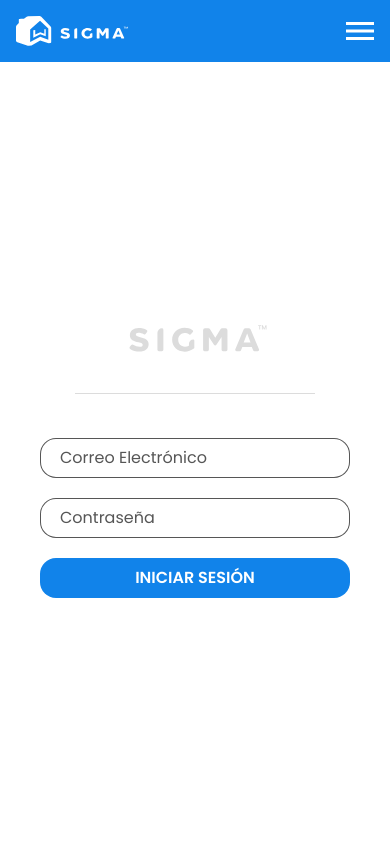
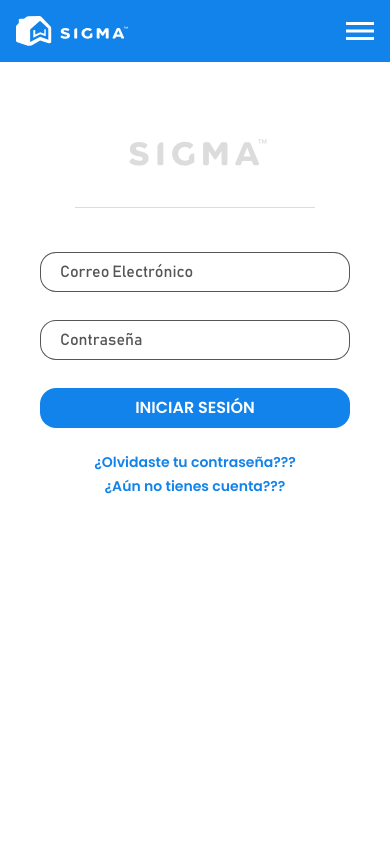
Before and after one commit to pvidubs/sigma, a Vue app: page /login in a window 390 px wide. Shown: the top 844 px of the page. Built offline with nearby package versions, Linux system fonts and the light colour scheme.

Commit message:
responsive design for login

```diff
--- a/src/App.vue
+++ b/src/App.vue
@@ -11,7 +11,7 @@
   <main>
     <RouterView />
   </main>
-  <!-- <footer>
+  <footer>
     <FooterSection />
-  </footer> -->
+  </footer>
 </template>
--- a/src/components/UserInput.vue
+++ b/src/components/UserInput.vue
@@ -1,18 +1,29 @@
 <script setup>
-import { RouterLink, RouterView } from "vue-router";
-defineProps({
+import { computed, ref } from "vue";
+const props = defineProps({
   type: String,
   placeholder: String,
+});
+
+const visibility = ref("invisible");
+
+const validationError = computed(() => {
+  return props.type === "email"
+    ? "El correo electrónico no es válido"
+    : "Ingrese una contraseña válida";
 });
 </script>
 
 <template>
-  <div class="w-full">
+  <div class="w-full font-bahnschrift">
     <input
-      class="scoped-border scoped-placeholder w-full py-2 px-5 font-poppins text-gray-400"
+      class="scoped-border scoped-placeholder w-full py-2 lg:py-3 px-5 lg:px-6 font-semibold text-gray-400 text-base lg:text-2xl"
       :type="type"
       :placeholder="placeholder"
     />
+    <span class="text-alert text-sm lg:text-xl italic font-semibold pl-5" :class="visibility"
+      >{{ validationError }}...</span
+    >
   </div>
 </template>
 
@@ -22,17 +33,19 @@
   border-radius: 16px;
   box-shadow: inset 0 0 0 1px #565656;
 }
+
 .scoped-border:focus {
   @apply shadow-none ring-0 border-0 outline-none;
   box-shadow: inset 0 0 0 2px #333333;
 }
 
-.scoped-error {
+.scoped-border-error {
   @apply shadow-none ring-0 border-0 outline-none;
   box-shadow: inset 0 0 0 2px #aa1530;
 }
 
 .scoped-placeholder::placeholder {
   color: #565656;
+  font-weight: 400;
 }
 </style>
--- a/src/router/index.js
+++ b/src/router/index.js
@@ -1,47 +1,52 @@
-import { createRouter, createWebHistory } from 'vue-router';
+import { createRouter, createWebHistory } from "vue-router";
 
 const router = createRouter({
   history: createWebHistory(import.meta.env.BASE_URL),
   routes: [
     {
-            path: '/',
-            name: 'home',
-            component: () => import('../views/HomeView.vue'),
+      path: "/",
+      name: "home",
+      component: () => import("../views/HomeView.vue"),
     },
     {
-            path: '/help',
-            name: 'help',
-            component: () => import('../views/HelpView.vue'),
+      path: "/help",
+      name: "help",
+      component: () => import("../views/HelpView.vue"),
     },
     {
-            path: '/buy',
-            name: 'buy',
-            component: () => import('../views/BuyView.vue'),
+      path: "/buy",
+      name: "buy",
+      component: () => import("../views/BuyView.vue"),
     },
     {
-            path: '/rent',
-            name: 'rent',
-            component: () => import('../views/RentView.vue'),
+      path: "/rent",
+      name: "rent",
+      component: () => import("../views/RentView.vue"),
     },
     {
-            path: '/sell',
-            name: 'sell',
-            component: () => import('../views/SellView.vue'),
+      path: "/sell",
+      name: "sell",
+      component: () => import("../views/SellView.vue"),
     },
     {
-            path: '/login',
-            name: 'login',
-            component: () => import('../views/LoginView.vue'),
+      path: "/login",
+      name: "login",
+      component: () => import("../views/LoginView.vue"),
     },
     {
-            path: '/post',
-            name: 'post',
-            component: () => import('../views/PostView.vue'),
+      path: "/signup",
+      name: "signup",
+      component: () => import("../views/SignupView.vue"),
     },
     {
-            path: '/about',
-            name: 'about',
-            component: () => import('../views/AboutView.vue'),
+      path: "/post",
+      name: "post",
+      component: () => import("../views/PostView.vue"),
+    },
+    {
+      path: "/about",
+      name: "about",
+      component: () => import("../views/AboutView.vue"),
     },
   ],
 });
--- a/src/views/LoginView.vue
+++ b/src/views/LoginView.vue
@@ -1,4 +1,5 @@
 <script setup>
+import { RouterLink } from "vue-router";
 import UserInput from "../components/UserInput.vue";
 import SigmaVerticalIcon from "../components/icons/SigmaVerticalIcon.vue";
 import SigmaIsotypeIcon from "../components/icons/SigmaIsotypeIcon.vue";
@@ -7,23 +8,33 @@
 <template>
   <div class="px-10">
     <div
-      class="height-scoped flex flex-col lg:flex-row gap-5 lg:gap-20 justify-center items-center"
+      class="height-scoped flex flex-col lg:flex-row gap-5 lg:gap-20 pt-14 lg:pt-0 lg:justify-center items-center"
     >
       <figure>
         <SigmaIsotypeIcon color="gray-100" class="w-44 block lg:hidden" />
-        <SigmaVerticalIcon color="gray-100" class="w-60 hidden lg:block" />
+        <SigmaVerticalIcon color="gray-100" class="w-72 xl:w-80 hidden lg:block" />
       </figure>
       <!-- Horizontal/Vertical Line -->
-      <div class="w-60 h-0 lg:w-0 lg:h-72 border-b lg:border-l border-gray-100"></div>
-      <form class="w-full lg:w-96 flex flex-col gap-5 mt-6" novalidate>
+      <div class="w-60 h-0 lg:w-0 lg:h-96 border-b lg:border-l border-gray-100"></div>
+      <form class="w-full scoped-width flex flex-col gap-1 lg:gap-2 mt-6" novalidate>
         <UserInput type="email" placeholder="Correo Electrónico" />
         <UserInput type="password" placeholder="Contraseña" />
         <button
           type="submit"
-          class="w-full py-2 px-5 rounded-2xl bg-sigma font-poppins font-semibold text-white"
+          class="w-full py-2 lg:py-3 px-5 rounded-2xl bg-sigma font-poppins font-semibold text-white text-base lg:text-2xl"
         >
           INICIAR SESIÓN
         </button>
+        <a
+          href="#"
+          class="text-center lg:text-left text-sigma font-poppins font-semibold text-sm lg:text-xl hover:underline mt-5"
+          >¿Olvidaste tu contraseña???</a
+        >
+        <RouterLink
+          to="/signup"
+          class="text-center lg:text-left text-sigma font-poppins font-semibold text-sm lg:text-xl hover:underline"
+          >¿Aún no tienes cuenta???</RouterLink
+        >
       </form>
     </div>
   </div>
@@ -31,6 +42,22 @@
 
 <style scoped>
 .height-scoped {
-  height: calc(100vh - 66px);
+  height: calc(100vh - 62px);
+}
+
+@media (min-width: 1024px) {
+  .scoped-width {
+    width: 37%;
+  }
+
+  .height-scoped {
+    height: calc(100vh - 66px);
+  }
+}
+
+@media (min-width: 1280px) {
+  .scoped-width {
+    width: 40%;
+  }
 }
 </style>
--- /dev/null
+++ b/src/views/SignupView.vue
@@ -0,0 +1 @@
+<template>SignupView</template>
```
Lines whose indentation alone changed are shown as unchanged.
